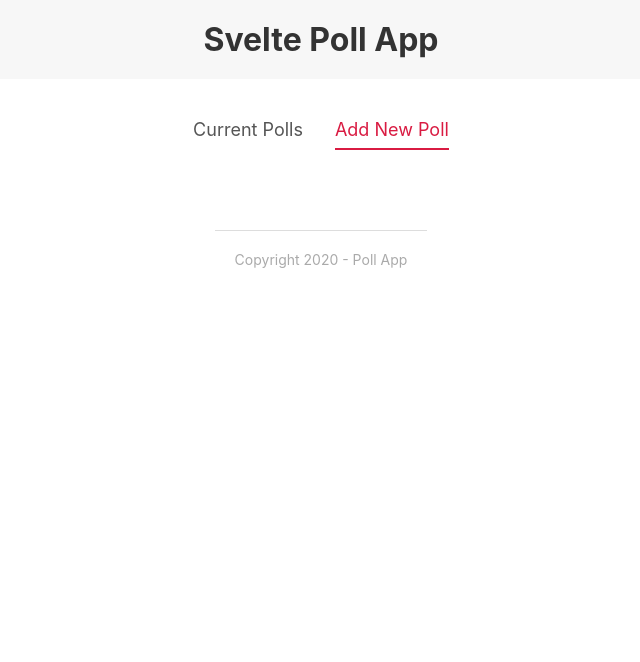
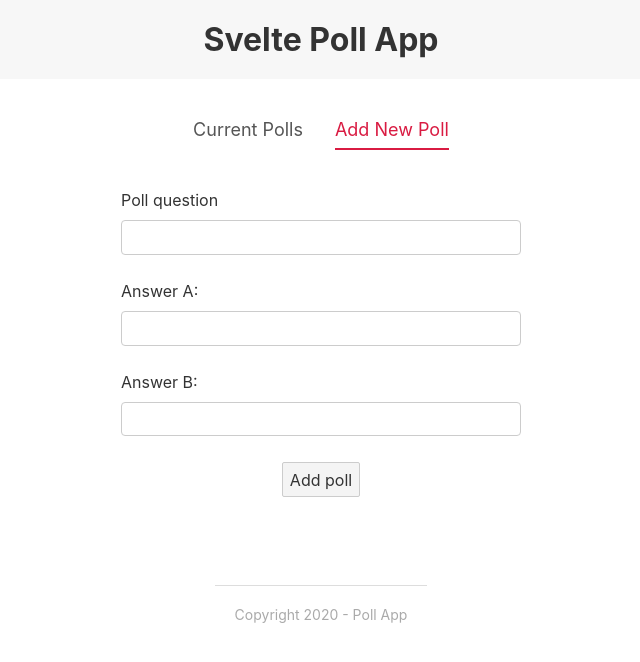
Before and after one commit to ThomasCtnt/svelte-poll-app, a Svelte app: page / in a window 1280 px wide. Both pictures are taken after a click on the item "Add New Poll". Shown: the top 662 px of the page, without its empty margins (319-959 px from the left). Built offline with nearby package versions, Linux system fonts and the light colour scheme.

Commit message:
Creates the form component to create new polls

```diff
--- a/src/App.svelte
+++ b/src/App.svelte
@@ -1,6 +1,7 @@
 <script>
 	import Header from './components/Header.svelte';
 	import Footer from './components/Footer.svelte';
+	import PollForm from './components/PollForm.svelte';
 	import Tabs from './shared/Tabs.svelte';
 
 	// Tabs
@@ -15,6 +16,12 @@
 <Header />
 <main>
 	<Tabs {items} {activeItem} on:tabChange={tabSetActive} />
+
+	{#if activeItem === 'Current Polls'}
+		Hello there nothing to see right now
+	{:else if activeItem === 'Add New Poll'}
+		<PollForm />
+	{/if}
 </main>
 <Footer />
 
--- /dev/null
+++ b/src/components/PollForm.svelte
@@ -0,0 +1,50 @@
+<script>
+    let fields = {
+        question: '',
+        answerA: '',
+        answerB: ''
+    };
+
+    const submitHandler = () => {
+
+    }
+</script>
+
+<form on:submit|preventDefault={submitHandler}>
+    <div class="form-field">
+        <label for="question">Poll question</label>
+        <input type="text" id="question" bind:value={fields.question}>
+    </div>
+    <div class="form-field">
+        <label for="answer-a">Answer A:</label>
+        <input type="text" id="answer-a" bind:value={fields.answerA}>
+    </div>
+    <div class="form-field">
+        <label for="answer-b">Answer B:</label>
+        <input type="text" id="answer-b" bind:value={fields.answerB}>
+    </div>
+
+    <button>Add poll</button>
+</form>
+
+<style>
+    form {
+        width: 400px;
+        margin: 0 auto;
+        text-align: center;
+    }
+
+    .form-field {
+        margin: 18px auto;
+    }
+
+    input {
+        width: 100%;
+        border-radius: 4px;
+    }
+
+    label {
+        margin: 10px auto;
+        text-align: left;
+    }
+</style>
```
